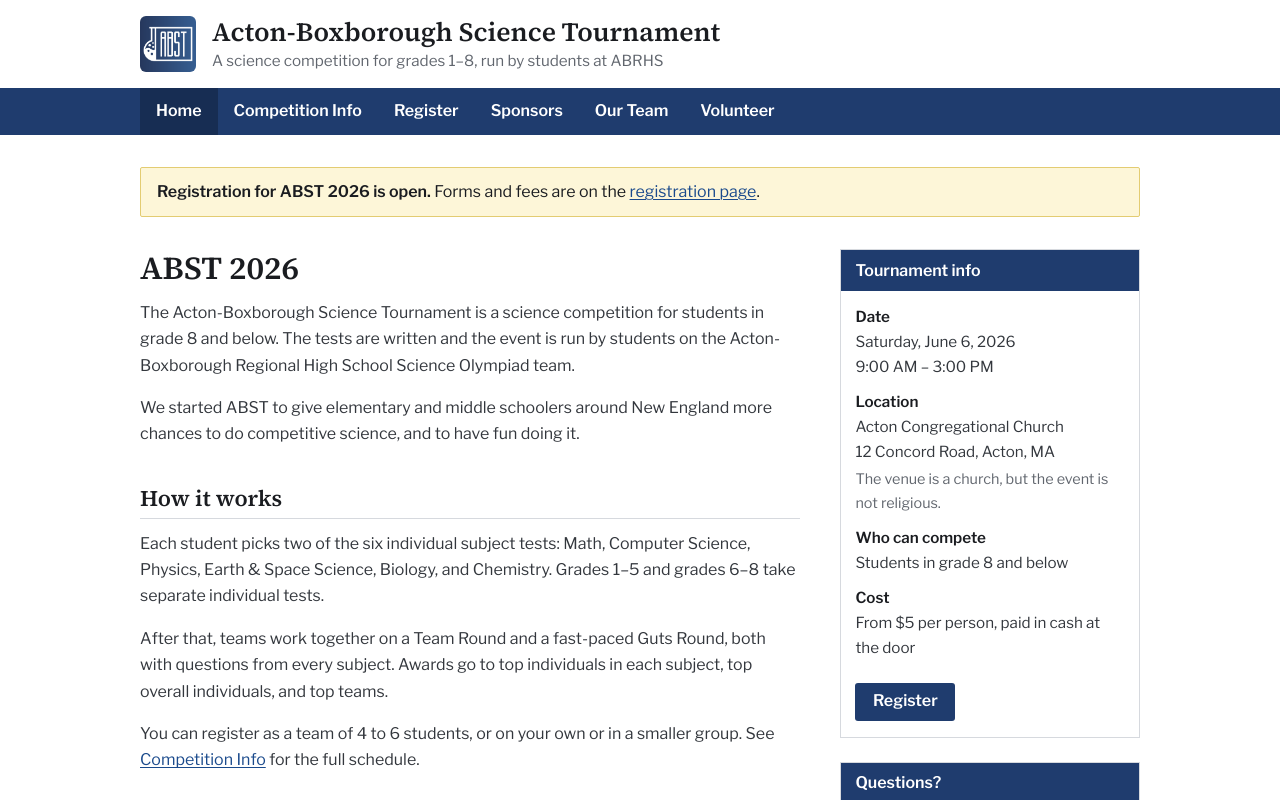
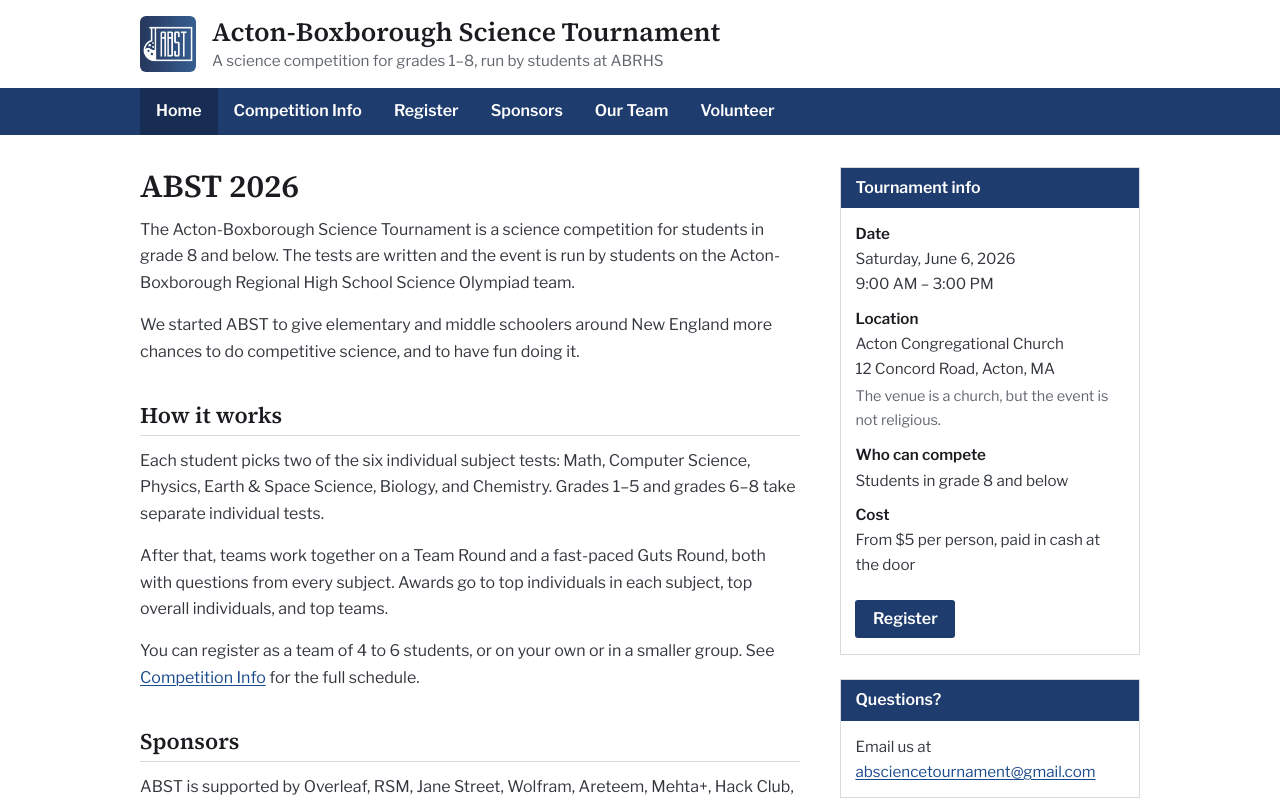
Before and after one commit to ak4774blog/abst-website, a React (Vite) app: page / in a window 1280 px wide. Shown: the top 800 px of the page. Built offline with nearby package versions, Linux system fonts and the light colour scheme.

Commit message:
Update Home.jsx

```diff
--- a/src/pages/Home.jsx
+++ b/src/pages/Home.jsx
@@ -10,11 +10,6 @@ export default function Home() {
       <meta name="description" content="The Acton-Boxborough Science Tournament (ABST) is a science competition for elementary and middle school students in Massachusetts, run by students at Acton-Boxborough Regional High School." />
 
       <div className="wrap content py-8">
-        <p className="notice mb-8">
-          <strong>Registration for ABST 2026 is open.</strong>{' '}
-          Forms and fees are on the <Link to="/register">registration page</Link>.
-        </p>
-
         <div className="grid gap-10 md:grid-cols-[1fr_300px]">
           <div>
             <h1>ABST 2026</h1>
```
